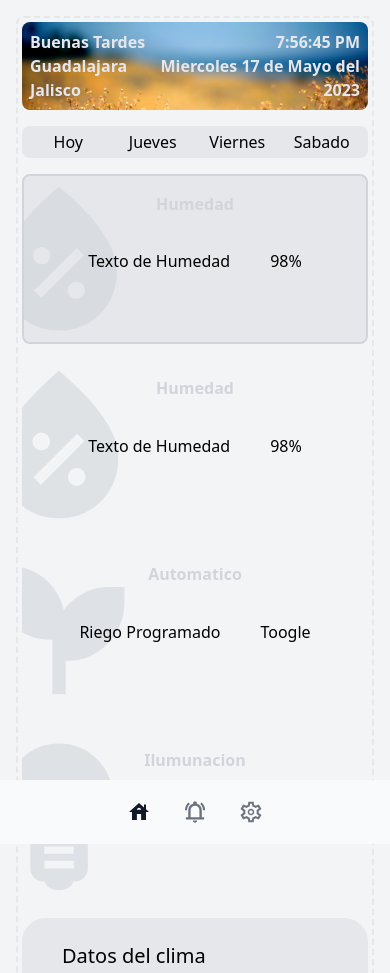
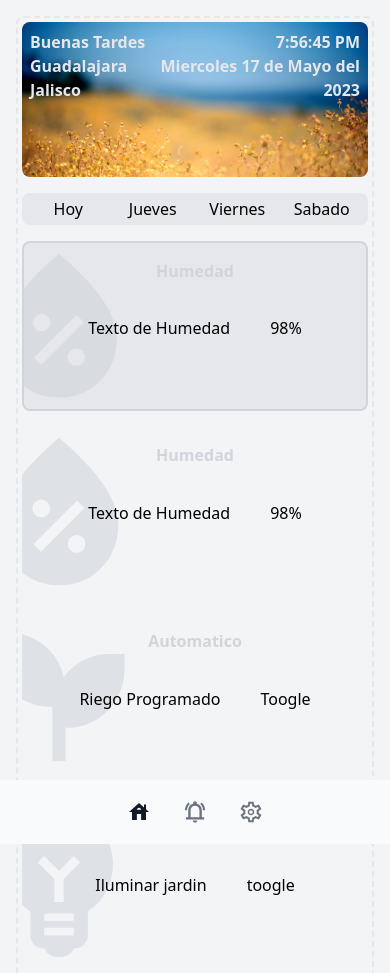
Before and after one commit to onyss11/proyect_ceti, a website: page public/index.html in a window 390 px wide. Shown: the top 973 px of the page. Drawn offline with nearby package versions, Linux system fonts and the light colour scheme; no server answers.

Commit message:
Agrego toogle configuracion inicial y vista movil v5

```diff
--- a/public/index.html
+++ b/public/index.html
@@ -70,7 +70,7 @@
             <div class="grid grid-cols-1 sm:grid-flow-row-dense sm:grid-cols-3 gap-4 ">
 
                 <!--Saludos y hora-->
-                <div id="hero-imss" class="items-center p-2 bg-green-500 rounded-lg h-full sm:col-span-2 sm:px-6 sm:h-[320px] sm:text-base text-gray-200 font-bold">
+                <div id="hero-imss" class="items-center p-2 bg-green-500 rounded-lg  sm:col-span-2 sm:px-6 h-[155px] sm:h-[320px] sm:text-base text-gray-200 font-bold">
                     <!-- Texto  -->
                     <div class="flex justify-between items-center">
                         <div>
```
